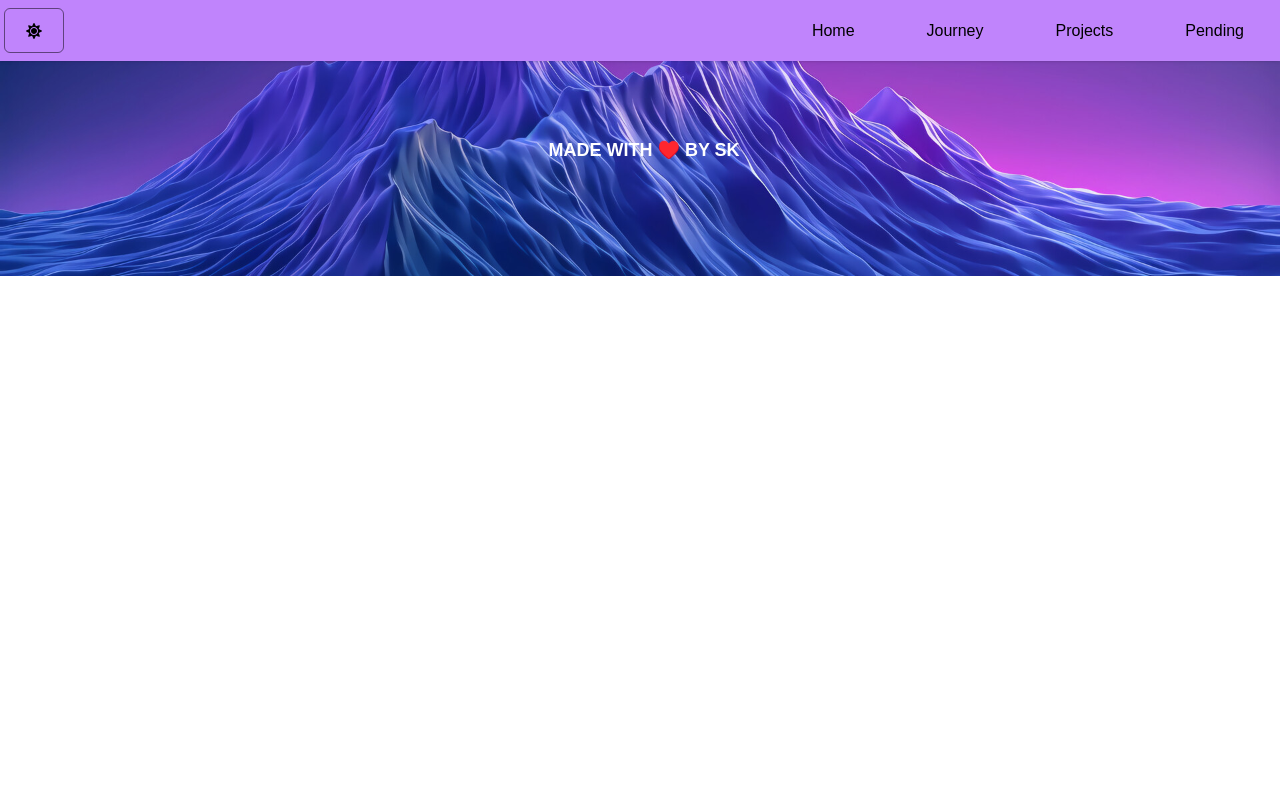
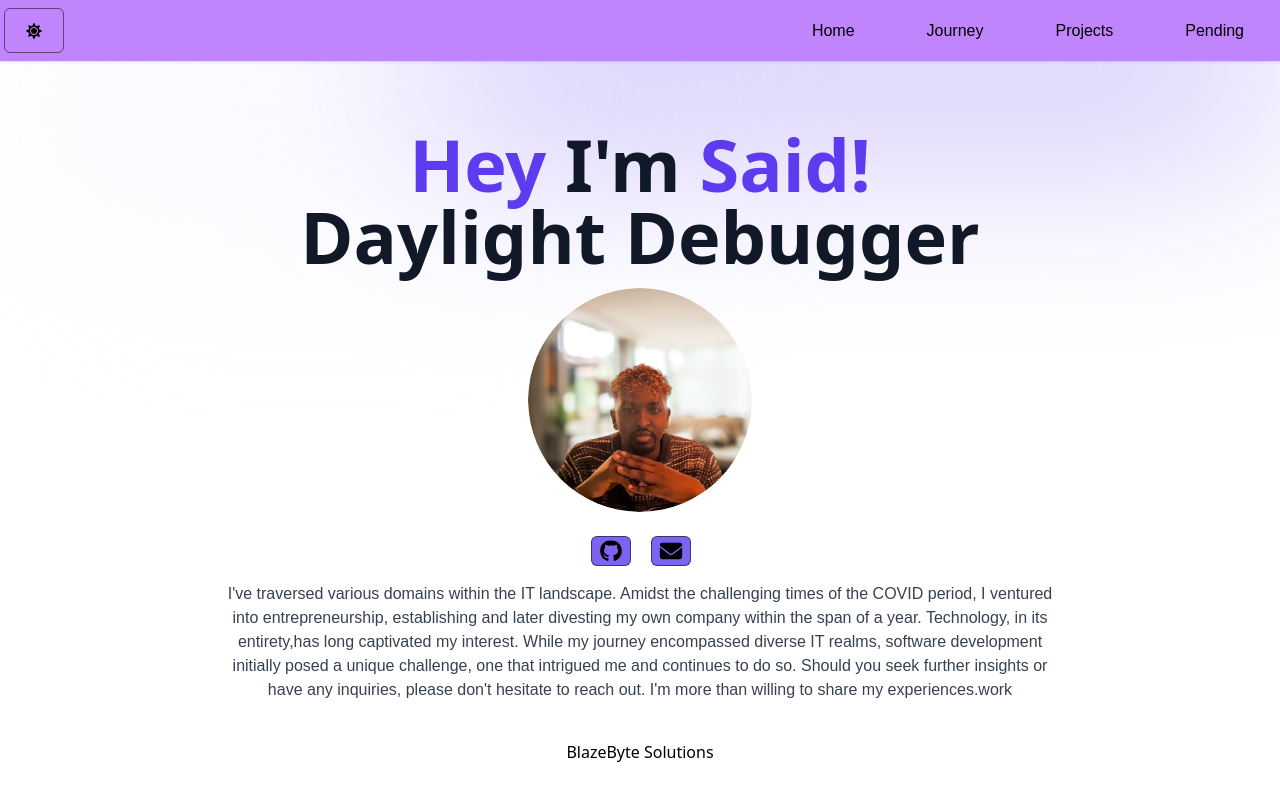
Before and after one commit to SKhail/Updated-Personal-Portfolio, a React (Vite) app: page / in a window 1280 px wide. Shown: the top 800 px of the page. Built offline with nearby package versions, Linux system fonts and the light colour scheme.

Commit message:
Testing if the home button navigates

```diff
--- a/src/App.jsx
+++ b/src/App.jsx
@@ -33,7 +33,7 @@
       <div className={`app ${darkMode ? 'dark-mode' : ''}`}>
         <Header darkMode={darkMode} toggleDarkMode={toggleDarkMode} />
         <Routes>
-          <Route path='/home' element={<Home />} />
+          <Route path='' element={<Home />} />
           <Route path='/thejourney' element={<TheJourney />} />
           <Route path='/projects' element={<Projects />} />
           <Route path='/pending' element={<Pending />} />
```
